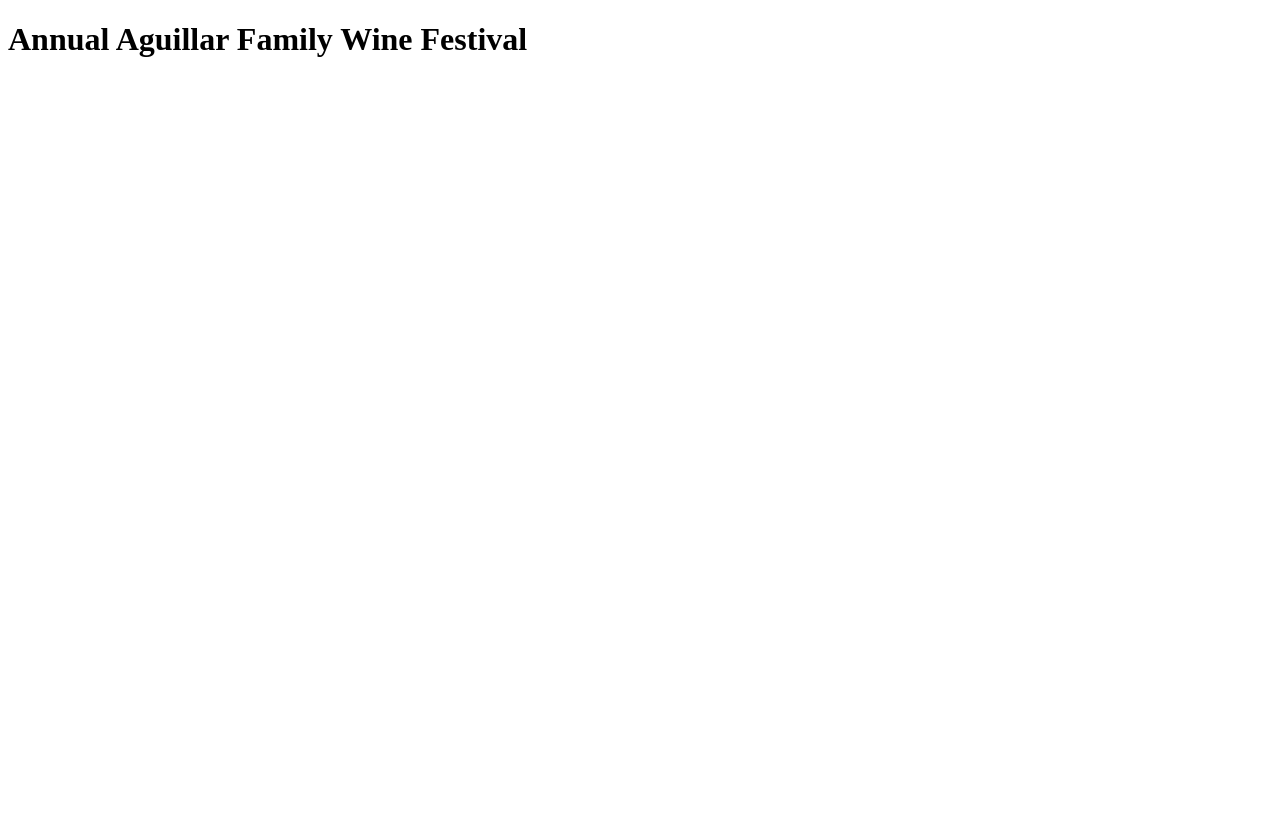
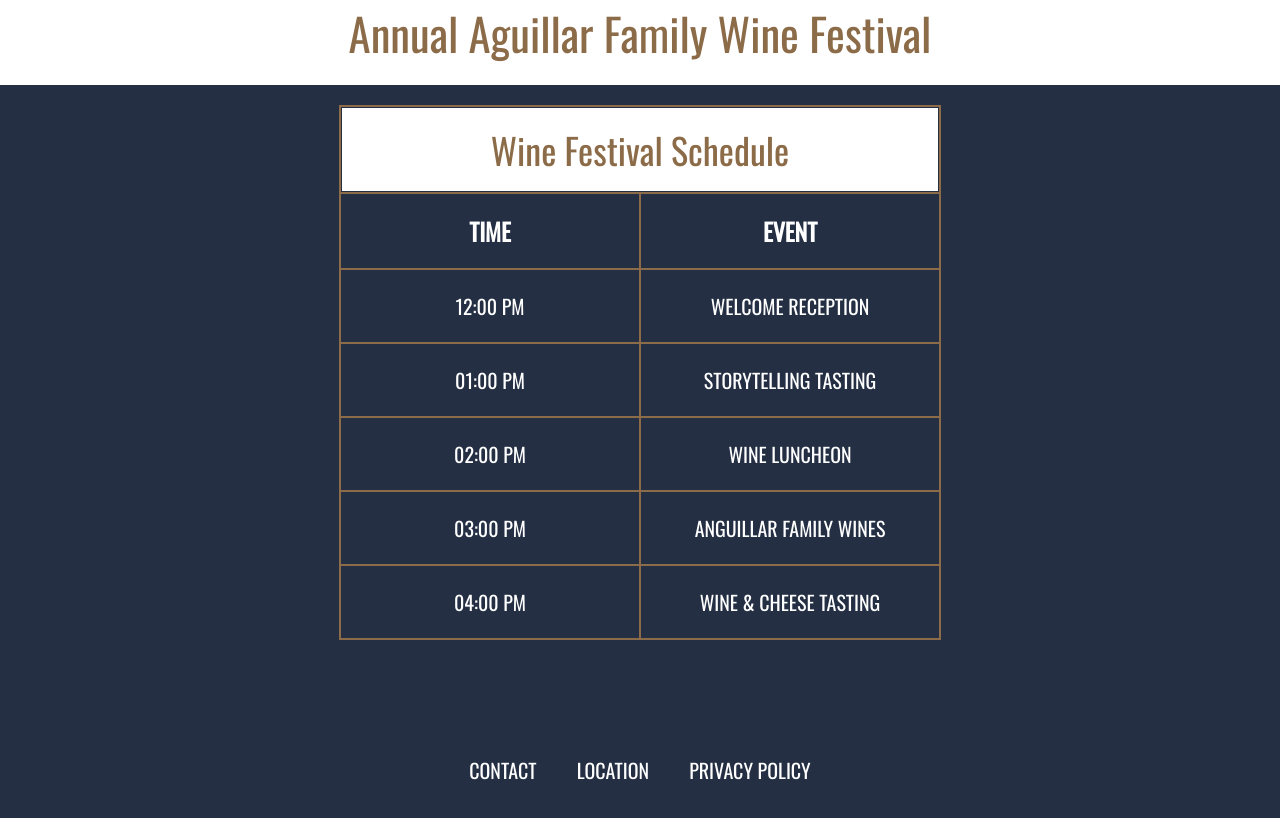
Before and after one commit to Younos-abbasi/wine-festival, a plain HTML site: page index.html in a window 1280 px wide. Drawn offline with nearby package versions, Linux system fonts and the light colour scheme.

Commit message:
completed project

```diff
--- a/index.html
+++ b/index.html
@@ -4,11 +4,86 @@
     <meta charset="UTF-8" />
     <meta name="viewport" content="width=device-width, initial-scale=1.0" />
     <link rel="stylesheet" href="styles.css" />
+    <link
+      href="https://fonts.googleapis.com/css?family=Oswald"
+      rel="stylesheet"
+    />
     <title>Wine Festival Schedule</title>
   </head>
   <body>
     <header>
       <h1>Annual Aguillar Family Wine Festival</h1>
     </header>
+    <div class="container">
+      <table>
+        <thead>
+          <tr>
+            <th colspan="2">
+              <h1>Wine Festival Schedule</h1>
+            </th>
+          </tr>
+          <tr>
+            <th>
+              <h2>Time</h2>
+            </th>
+            <th>
+              <h2>Event</h2>
+            </th>
+          </tr>
+        </thead>
+        <tbody>
+          <!-- row1 -->
+          <tr>
+            <td>
+              <h3>12:00 PM</h3>
+            </td>
+            <td>
+              <h3>Welcome Reception</h3>
+            </td>
+          </tr>
+          <!-- row2 -->
+          <tr>
+            <td>
+              <h3>01:00 PM</h3>
+            </td>
+            <td>
+              <h3>Storytelling Tasting</h3>
+            </td>
+          </tr>
+          <!-- row3 -->
+          <tr>
+            <td>
+              <h3>02:00 PM</h3>
+            </td>
+            <td>
+              <h3>Wine Luncheon</h3>
+            </td>
+          </tr>
+          <!-- row4 -->
+          <tr>
+            <td>
+              <h3>03:00 PM</h3>
+            </td>
+            <td>
+              <h3>Anguillar Family Wines</h3>
+            </td>
+          </tr>
+          <!-- row5 -->
+          <tr>
+            <td>
+              <h3>04:00 PM</h3>
+            </td>
+            <td>
+              <h3>Wine & Cheese Tasting</h3>
+            </td>
+          </tr>
+        </tbody>
+      </table>
+    </div>
+    <footer>
+      <h3>Contact</h3>
+      <h3>location</h3>
+      <h3>Privacy Policy</h3>
+    </footer>
   </body>
 </html>
--- a/styles.css
+++ b/styles.css
@@ -0,0 +1,75 @@
+* {
+  margin: 0;
+  box-sizing: border-box;
+}
+:root {
+  --bg-color: #242f44;
+  --primary-color: #fff;
+  --secondary-color: #8c6b48;
+}
+body {
+  width: 100vw;
+  height: 100vh;
+  background-color: var(--bg-color);
+  font-family: "Oswald", sans-serif;
+}
+header {
+  width: 100%;
+  background-color: var(--primary-color);
+  color: var(--secondary-color);
+  text-align: center;
+  height: 85px;
+}
+header > h1 {
+  font-size: 2.8rem;
+  font-weight: 300;
+}
+.container {
+  max-width: 940px;
+  height: 800px;
+  margin: 0 auto;
+}
+
+.container h1 {
+  background-color: var(--primary-color);
+  color: var(--secondary-color);
+  font-size: 36px;
+  padding: 15px;
+  font-weight: 500;
+}
+table,
+th,
+td {
+  border: 2px solid var(--secondary-color);
+  border-collapse: collapse;
+}
+table {
+  text-align: center;
+  margin: 20px auto;
+}
+td {
+  width: 300px;
+}
+h2 {
+  padding: 18px;
+  font-size: 24px;
+}
+h3 {
+  padding: 20px;
+  font-size: 20px;
+  font-weight: 500;
+}
+h3,
+h2 {
+  text-transform: uppercase;
+  color: var(--primary-color);
+}
+footer {
+  width: 100%;
+  height: 50px;
+  display: flex;
+  justify-content: center;
+  align-items: center;
+  position: fixed;
+  bottom: 5px;
+}
```
